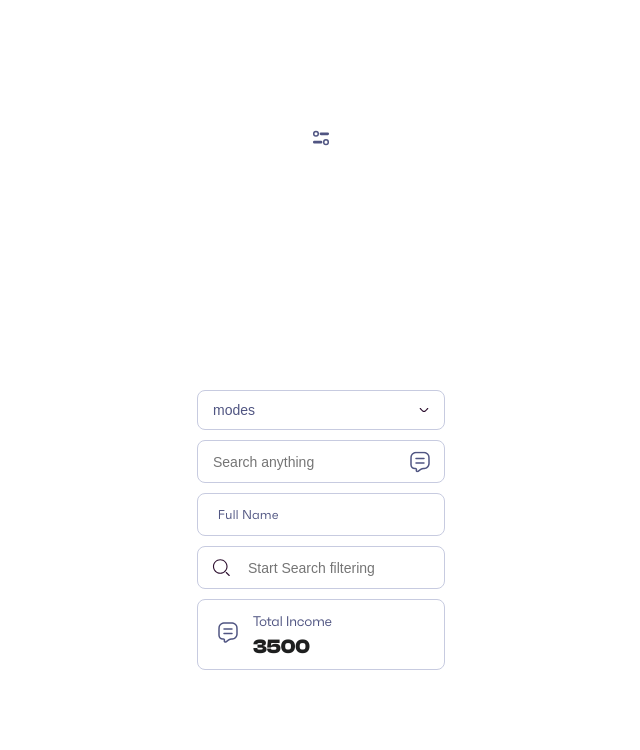
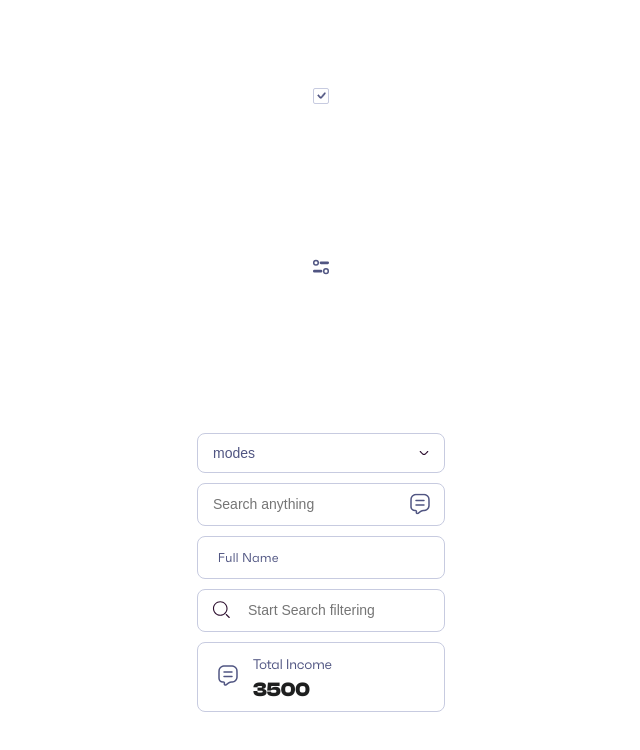
Before and after one commit to Pickriders/pickrider-admin, a Next.js app: page / in a window 1280 px wide. Shown: the top 750 px of the page, without its empty margins (319-959 px from the left). Built offline with nearby package versions, Linux system fonts and the light colour scheme.

Commit message:
feat: checkbox added

```diff
--- a/package.json
+++ b/package.json
@@ -9,6 +9,7 @@
     "lint": "next lint"
   },
   "dependencies": {
+    "@radix-ui/react-checkbox": "^1.0.4",
     "@radix-ui/react-dropdown-menu": "^2.0.6",
     "@radix-ui/react-select": "^2.0.0",
     "axios": "^1.6.8",
--- a/src/app/page.tsx
+++ b/src/app/page.tsx
@@ -21,6 +21,7 @@ export default function Home() {
         padding: "1rem",
       }}
     >
+      <UI.Checkbox defaultChecked />
       <UI.DropdownMenu>
         <UI.DropdownMenuTrigger asChild>
           <button className="IconButton" aria-label="Customise options">
--- /dev/null
+++ b/src/components/common/Checkbox/index.tsx
@@ -0,0 +1,20 @@
+"use client";
+
+import * as React from "react";
+import * as CheckboxPrimitive from "@radix-ui/react-checkbox";
+import { SVG } from "@/components/svg";
+import style from "./styles.module.scss";
+
+const Checkbox = React.forwardRef<
+  React.ElementRef<typeof CheckboxPrimitive.Root>,
+  React.ComponentPropsWithoutRef<typeof CheckboxPrimitive.Root>
+>(({ className, ...props }, ref) => (
+  <CheckboxPrimitive.Root ref={ref} className={style.checkbox} {...props}>
+    <CheckboxPrimitive.Indicator className={style.indicator}>
+      <SVG.CheckIcon />
+    </CheckboxPrimitive.Indicator>
+  </CheckboxPrimitive.Root>
+));
+Checkbox.displayName = CheckboxPrimitive.Root.displayName;
+
+export { Checkbox };
--- /dev/null
+++ b/src/components/common/Checkbox/styles.module.scss
@@ -0,0 +1,16 @@
+@import "../../../styles/abstracts/variables";
+@import "../../../styles/abstracts/mixins";
+
+.checkbox {
+  @include border-1;
+  width: 16px;
+  height: 16px;
+  flex-shrink: 0;
+  border-radius: 2px;
+}
+
+.indicator {
+  display: flex;
+  align-items: center;
+  justify-content: center;
+}
--- a/src/components/common/index.ts
+++ b/src/components/common/index.ts
@@ -9,6 +9,7 @@ import {
   DropdownMenuItem,
   DropdownMenuTrigger,
 } from "./Dropdown";
+import { Checkbox } from "./Checkbox";
 
 export const UI = {
   Button,
@@ -16,6 +17,7 @@ export const UI = {
   Text,
   Input,
   Select,
+  Checkbox,
   DropdownMenu,
   DropdownMenuTrigger,
   DropdownMenuContent,
--- /dev/null
+++ b/src/components/svg/CheckIcon.tsx
@@ -0,0 +1,19 @@
+export const CheckIcon = () => {
+  return (
+    <svg
+      xmlns="http://www.w3.org/2000/svg"
+      width="9"
+      height="7"
+      viewBox="0 0 9 7"
+      fill="none"
+    >
+      <path
+        d="M8.0243 1.09798L7.81194 1.35281L8.02429 1.09798C7.75819 0.876226 7.3627 0.912179 7.14094 1.17829L5.03719 3.70279C4.6079 4.21794 4.32824 4.55116 4.09227 4.76424C3.86946 4.96544 3.77276 4.97767 3.72019 4.97767C3.66761 4.97767 3.57092 4.96544 3.3481 4.76424C3.11213 4.55115 2.83248 4.21794 2.40319 3.70279L1.86047 3.05153C1.63871 2.78542 1.24322 2.74947 0.977114 2.97122C0.711008 3.19298 0.675054 3.58847 0.89681 3.85457L1.45459 4.52391L1.45459 4.52391L1.46981 4.54218C1.86119 5.01186 2.19726 5.41517 2.50741 5.69523C2.83803 5.99379 3.22399 6.23208 3.72019 6.23208C4.21638 6.23208 4.60235 5.99379 4.93297 5.69523C5.24311 5.41517 5.57917 5.01188 5.97053 4.54222L5.98577 4.52393L5.98577 4.52393L8.1046 1.98133C8.32636 1.71523 8.2904 1.31974 8.0243 1.09798Z"
+        fill="#505582"
+        stroke="#505582"
+        strokeWidth="0.669014"
+        strokeLinecap="round"
+      />
+    </svg>
+  );
+};
--- a/src/components/svg/index.ts
+++ b/src/components/svg/index.ts
@@ -1,3 +1,4 @@
+import { CheckIcon } from "./CheckIcon";
 import { ChevronDown } from "./ChevronDown";
 import { FilterIcon } from "./FilterIcon";
 import { MessageIcon } from "./MessageIcon";
@@ -8,4 +9,5 @@ export const SVG = {
   SearchIcon,
   ChevronDown,
   FilterIcon,
+  CheckIcon,
 };
```
Also changed, not shown: src/components/common/Checkbox/Checkbox.type.ts (added), 1 other file (tests, documents, lock files or other folders).
